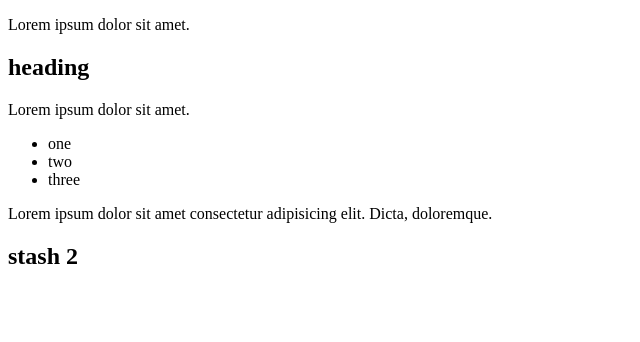
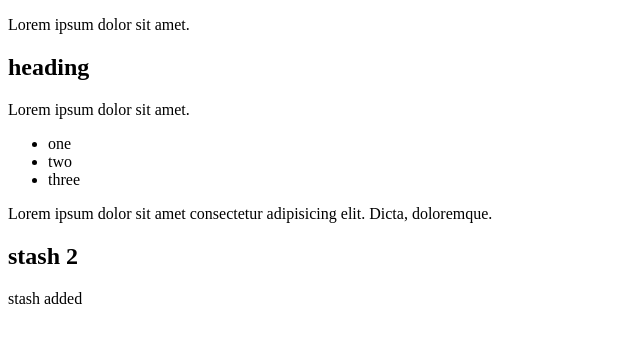
Before and after one commit to Tharun-C/project-one, a plain HTML site: page index.html in a window 1280 px wide. Shown: the full height of the page, 0-640 px from the left. Drawn offline with Linux system fonts and the light colour scheme.

Commit message:
commites

```diff
--- a/index.html
+++ b/index.html
@@ -24,5 +24,7 @@
     </p>
 
     <h2>stash 2</h2>
+
+    <p>stash added</p>
   </body>
 </html>
```
